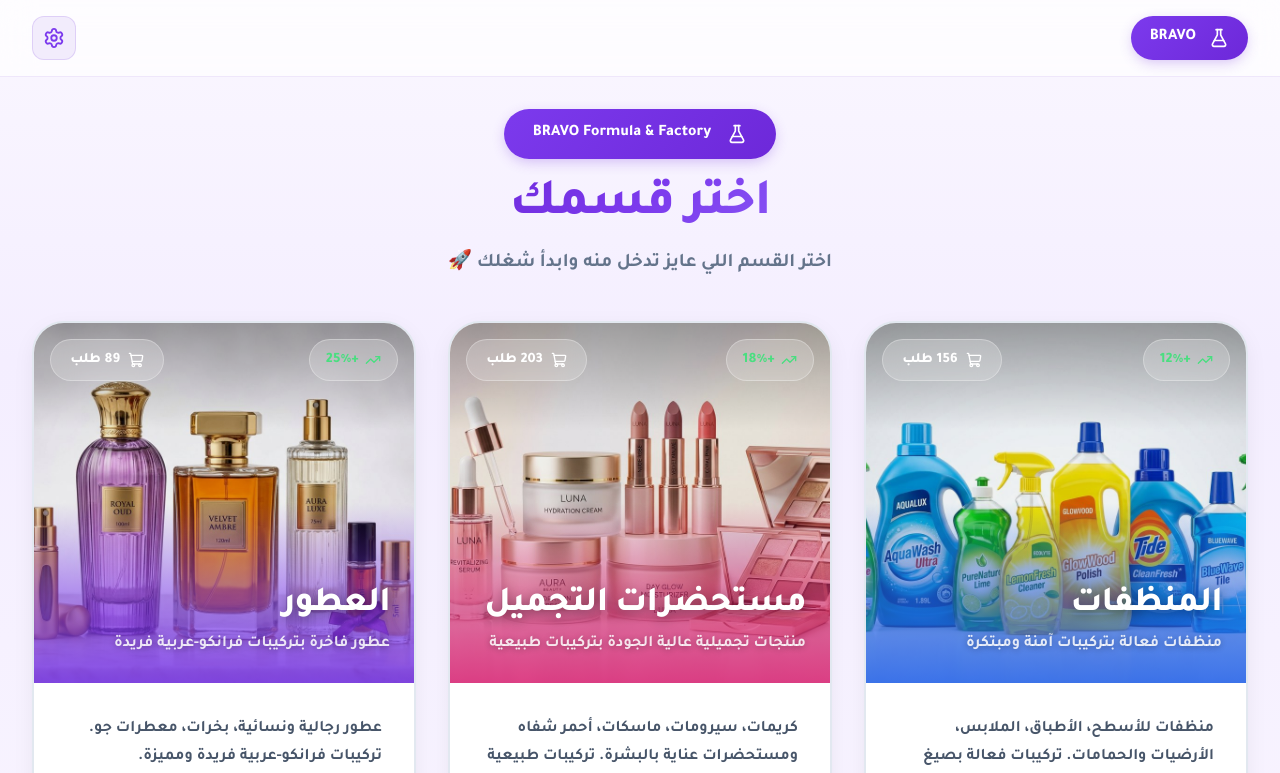
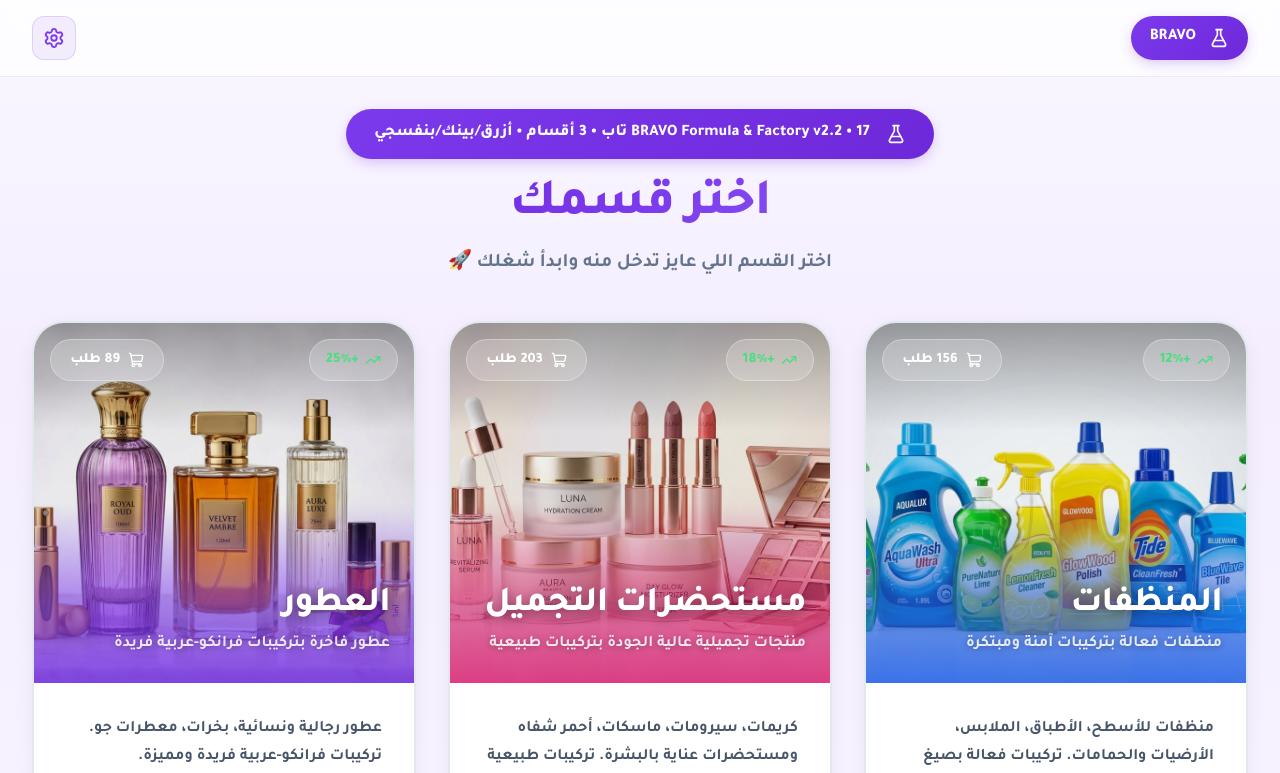
Before and after one commit to fantazia1110-design/BRAVO-new-sestym-, a Next.js app: page / in a window 1280 px wide. Shown: the top 773 px of the page. Built offline with nearby package versions, Linux system fonts and the light colour scheme.

Commit message:
feat: add visible v2.2 badge to landing page - 17 tabs, 3 sections, blue/pink/purple - prove update
Co-authored-by: arena-agent <297053741+arena-agent@users.noreply.github.com>

```diff
--- a/src/app/page.tsx
+++ b/src/app/page.tsx
@@ -310,7 +310,7 @@ export default function LandingPage() {
             boxShadow: '0 4px 14px -2px rgba(109,40,217,0.3)',
           }}>
             <FlaskConical size={20} />
-            BRAVO Formula & Factory
+            BRAVO Formula & Factory v2.2 • 17 تاب • 3 أقسام • أزرق/بينك/بنفسجي
           </div>
           <h1 style={{
             fontWeight: 900, fontSize: '3.2rem', lineHeight: 1.2,
```
